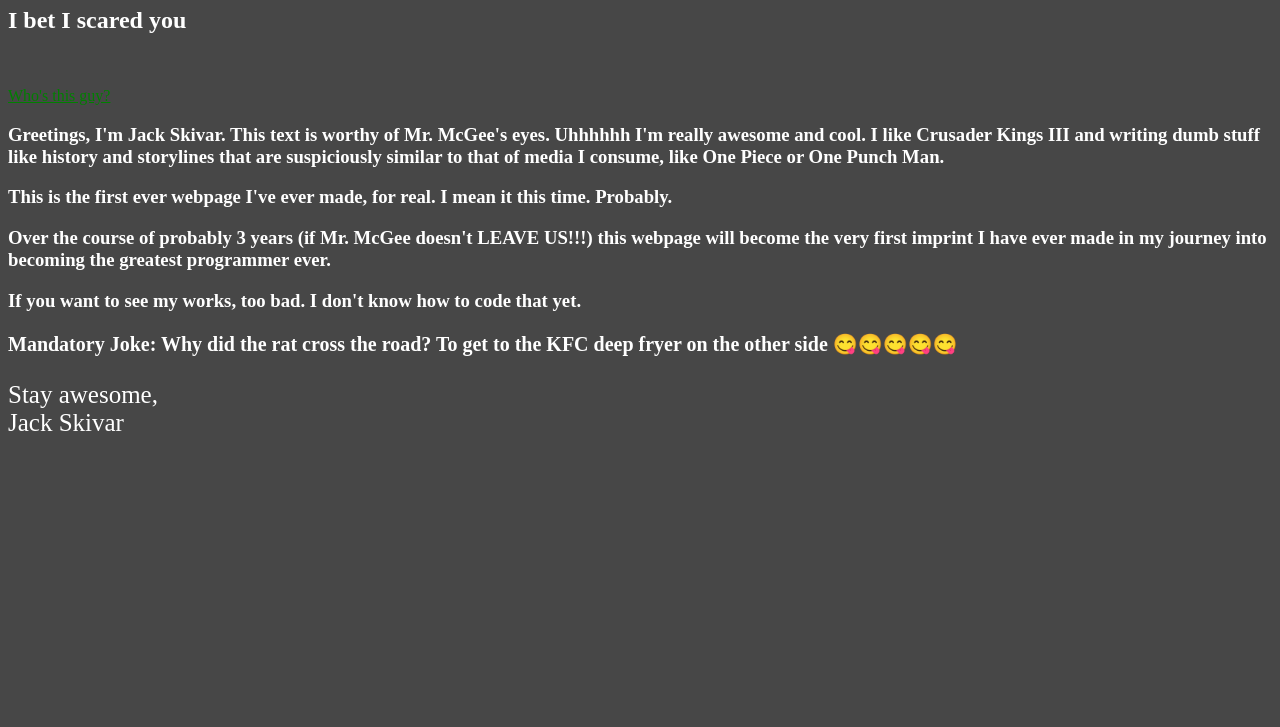
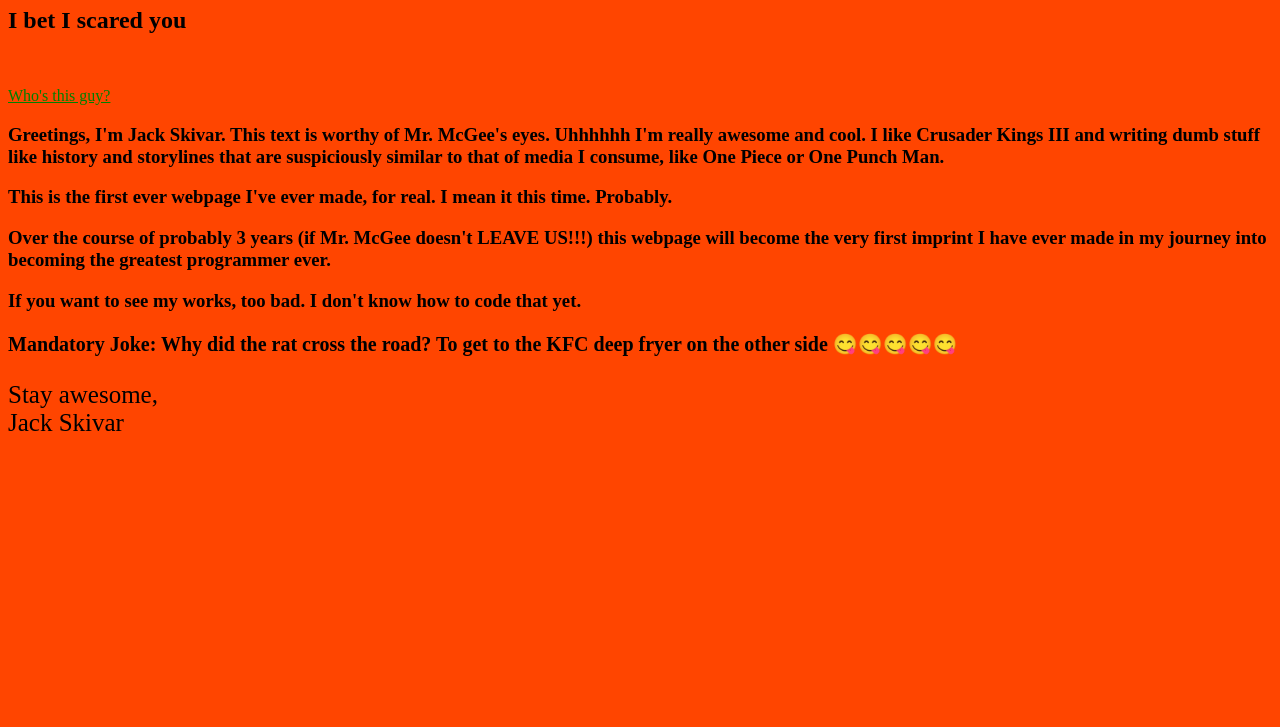
Before and after one commit to JackNeverCodes/JackNeverCodes.github.io, a website: page index.html in a window 1280 px wide. Shown: the part 73-800 px from the top of the page. Drawn offline with Linux system fonts and the light colour scheme.

Commit message:
changed background color cuz it was ugly

```diff
--- a/index.html
+++ b/index.html
@@ -3,7 +3,7 @@
   <head>
     <title>Universe Something-or-other</title>
   </head>
-  <body style="background-color: rgb(71, 71, 71); color: white;">
+  <body style="background-color: orangered">
     <h1 style="color:red;">BOO!</h1>
     <h2 style="height:60px">I bet I scared you</h2>
 
```
Also changed, not shown: about.html (+1 -1 lines).
